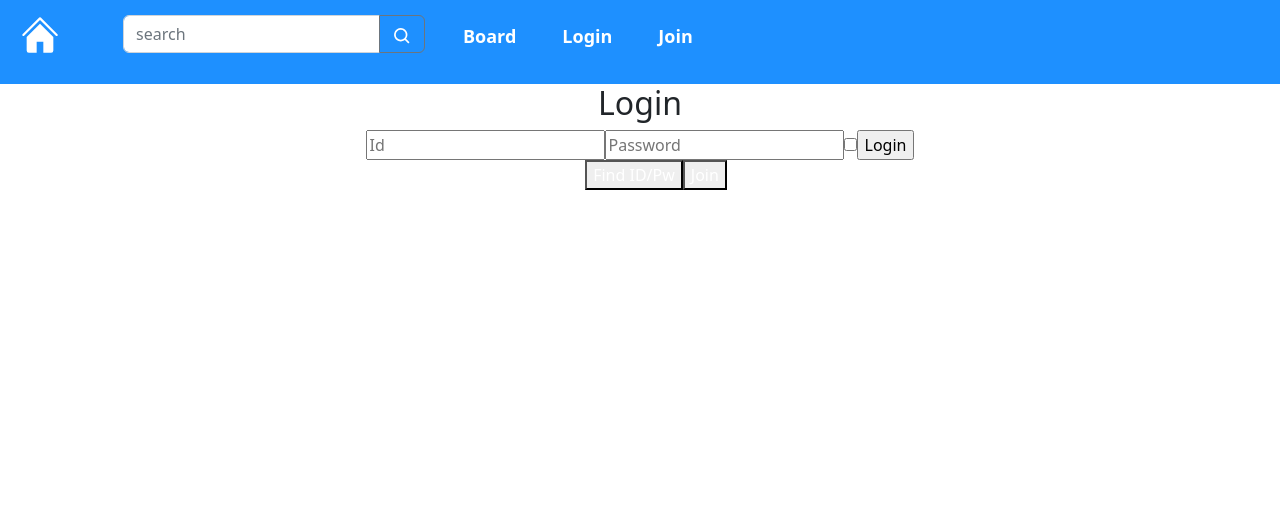
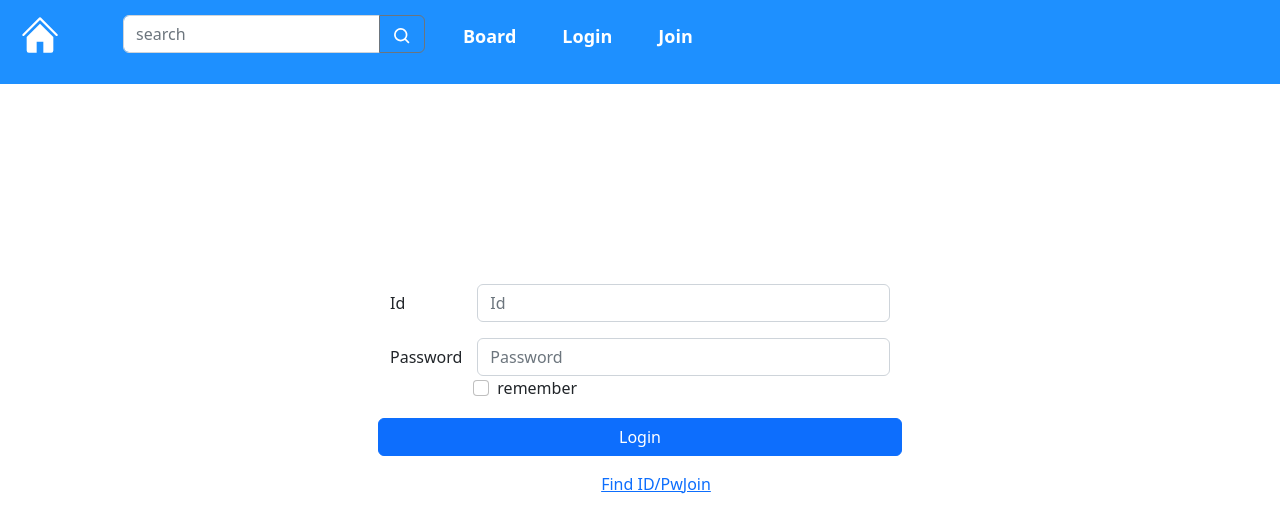
Before and after one commit to kimsunin/_regist_book, a React (Create React App) app in the folder react/: page /login in a window 1280 px wide. Shown: the top 532 px of the page. Built offline with nearby package versions, Linux system fonts and the light colour scheme.

Commit message:
login css 작업중

```diff
--- a/react/src/App.css
+++ b/react/src/App.css
@@ -8,6 +8,8 @@
   padding-left: 20px;
   padding-right: 20px;
 }
+
+/* topmenu css */
 
 #topMenu {
   background:dodgerblue;
@@ -29,8 +31,23 @@
 
 .search-form {
   padding-left: 50px;
+}
 
+/* login css */
+
+#loginWrapper {
+  text-align: center;
+  text-align: left;
+  width: 500px;
+  margin: 0 auto;
+  padding-top: 200px;
 }
+
+.login-input {
+  width: 300px;
+}
+
+
 
 
 .App-header {
--- a/react/src/component/Board.jsx
+++ b/react/src/component/Board.jsx
@@ -30,6 +30,7 @@ export default function Board2() {
   if (loading) return <div> 로딩중</div>;
   if (error) return <div>에러가 발생했습니다</div>;
   if (!boards) return null;
+
   return (
     <div>
       <Routes>
--- a/react/src/component/Home.jsx
+++ b/react/src/component/Home.jsx
@@ -1,4 +1,6 @@
 import React from "react";
+
+
 
 export default function Topmenu() {
   const loggedIn = false;
--- a/react/src/component/Login.jsx
+++ b/react/src/component/Login.jsx
@@ -31,52 +31,64 @@ export default function Login() {
   }
   return (
     <div id="loginWrapper">
-      <h2>Login</h2>
-
       <form method="post" onSubmit={login} id="loginForm">
+          <div className="login-id" class="row mb-3">
+            <label for="inputEmail3" class="col-sm-2 col-form-label">Id</label>
+            <div class="col-sm-10">
               <input
+                className="login-input"
+                class="form-control"
                 type="text"
                 name="username"
                 placeholder="Id"
                 value={username || ""}
                 onChange={(e) => setUsername(e.target.value)}
               ></input>
+            </div>
+          </div>
+          <div class="row mb-3">
+            <label for="inputPassword3" class="col-sm-2 col-form-label">Password</label>
+            <div class="col-sm-10">
               <input
+                className="login-input"
+                class="form-control"
                 type="password"
                 name="password"
                 placeholder="Password"
                 value={password || ""}
                 onChange={(e) => setPassword(e.target.value)}
               ></input>
-        <label htmlFor="remember-check">
-          <input type="checkbox" id="remember-check"></input>
+            </div>
+            <div class="row mb-3">
+              <div class="col-sm-10 offset-sm-2">
+                <div class="form-check">
+                  <input class="form-check-input" type="checkbox" id="gridCheck1"></input>
+                  <label class="form-check-label" for="gridCheck1">
+                  remember
                   </label>
-        <input type="submit" value="Login"></input>
+                </div>
+              </div>
+            </div>
+            <input class="btn btn-primary" type="submit" value="Login"></input>
+          </div>
       </form>
     </div>
   );
 }
 
 export function LoginBar() {
-  const movePage = useNavigate();
-  function moveLoginFind() {
-    movePage("/login/find");
-  }
-  function moveJoin() {
-    movePage("/join");
-  }
   return (
     <nav id="loginBar">
       <ul>
         <span>
-          <button onClick={moveLoginFind} className="menuLink">
+          <a href="/login/find" >
             Find ID/Pw
-          </button>
+          </a>
         </span>
         <span>
-          <button onClick={moveJoin} className="menuLink">
+          <a href="/join" >
             Join
-          </button>
+          </a>
         </span>
       </ul>
     </nav>
--- /dev/null
+++ b/react/src/component/Search.jsx
@@ -0,0 +1 @@
+import React from "react";
```
Lines whose indentation alone changed are shown as unchanged.
